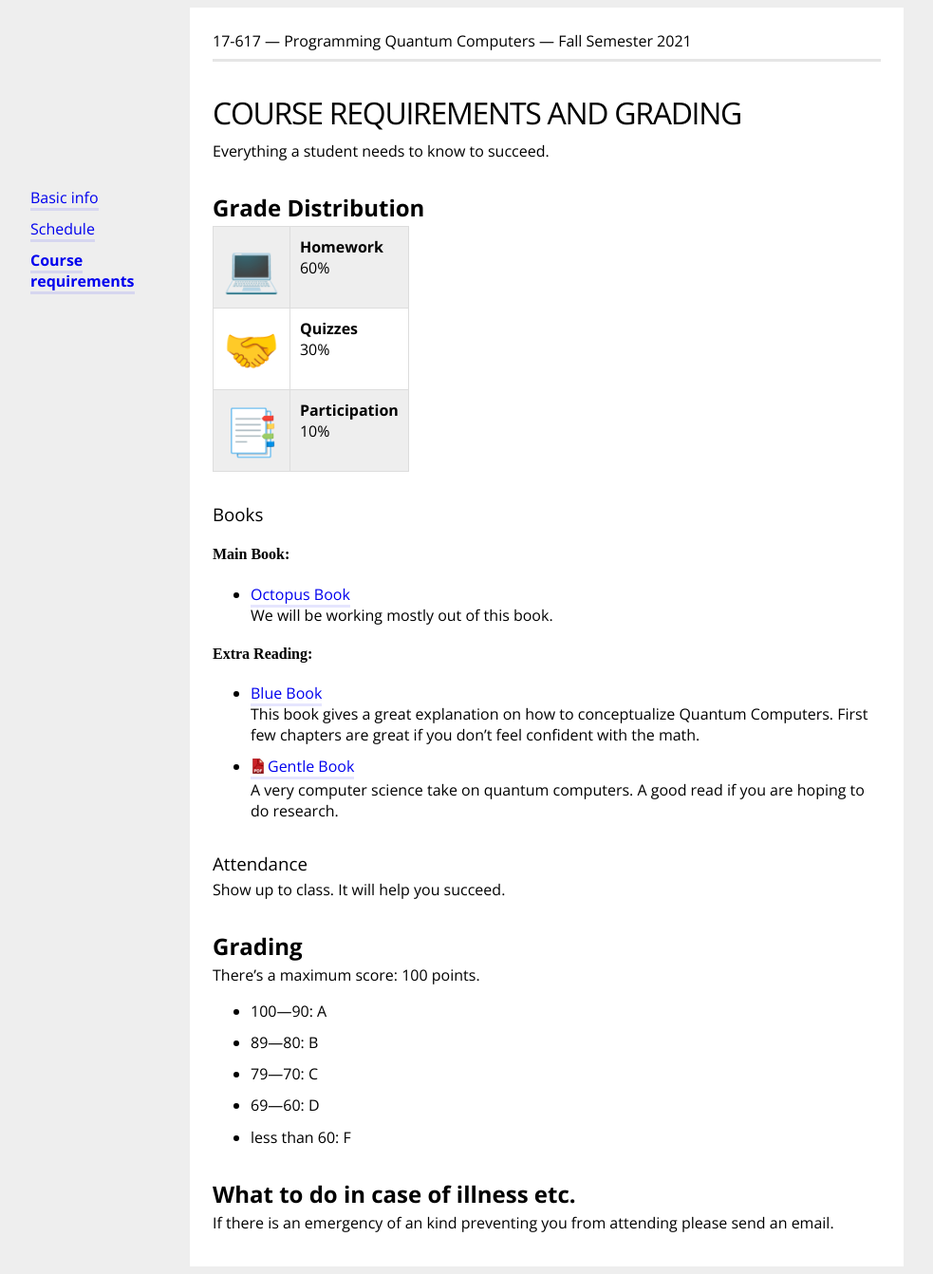
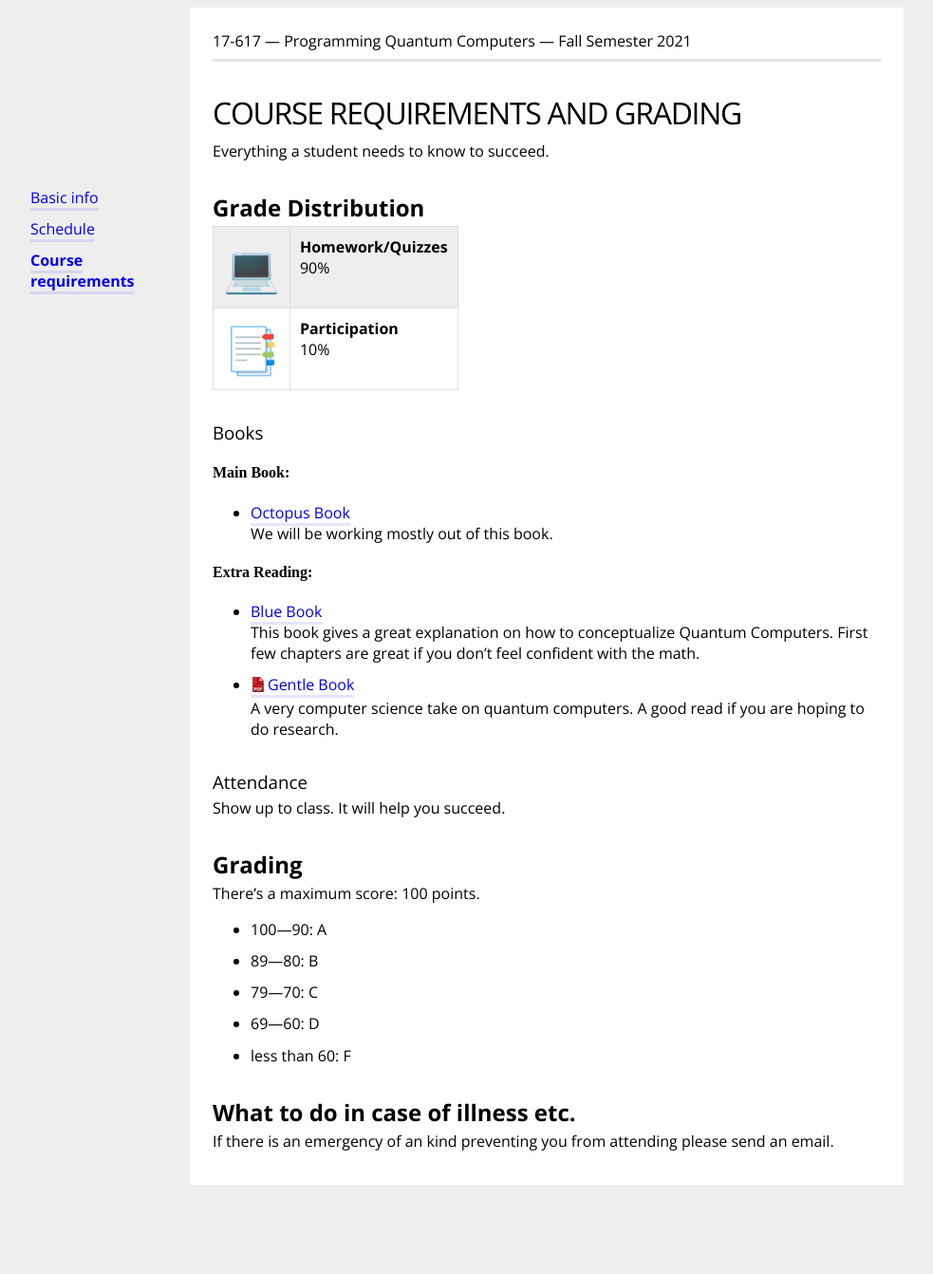
Before and after one commit to thequantumturtle/QuantumFall2021, a Jekyll site: the page built from requirements.md, in a window 1280 px wide. Shown: the whole page at 95% size, without its empty margins (64-1047 px from the left). Built offline with Jekyll 4.4.1, drawn with Linux system fonts in a browser that asks for light colours; after the commit the page ends 1256 px from its top, so only the background shows below that.

Commit message:
combined quizzes and HWs

```diff
--- a/requirements.md
+++ b/requirements.md
@@ -12,11 +12,7 @@ Everything a student needs to know to succeed.
 	<tbody>
 		<tr>
 			<td class="icon" style="color: red">💻</td>
-			<td><b>Homework</b><br>60%</td>
-		</tr>
-		<tr>
-			<td class="icon" style="color: orange">🤝</td>
-			<td><b>Quizzes</b><br>30%</td>
+			<td><b>Homework/Quizzes</b><br>90%</td>
 		</tr>
 		<tr>
 			<td class="icon" style="color: orange">📑</td>
```
Also changed, not shown: index.md (+1 -1 lines).
